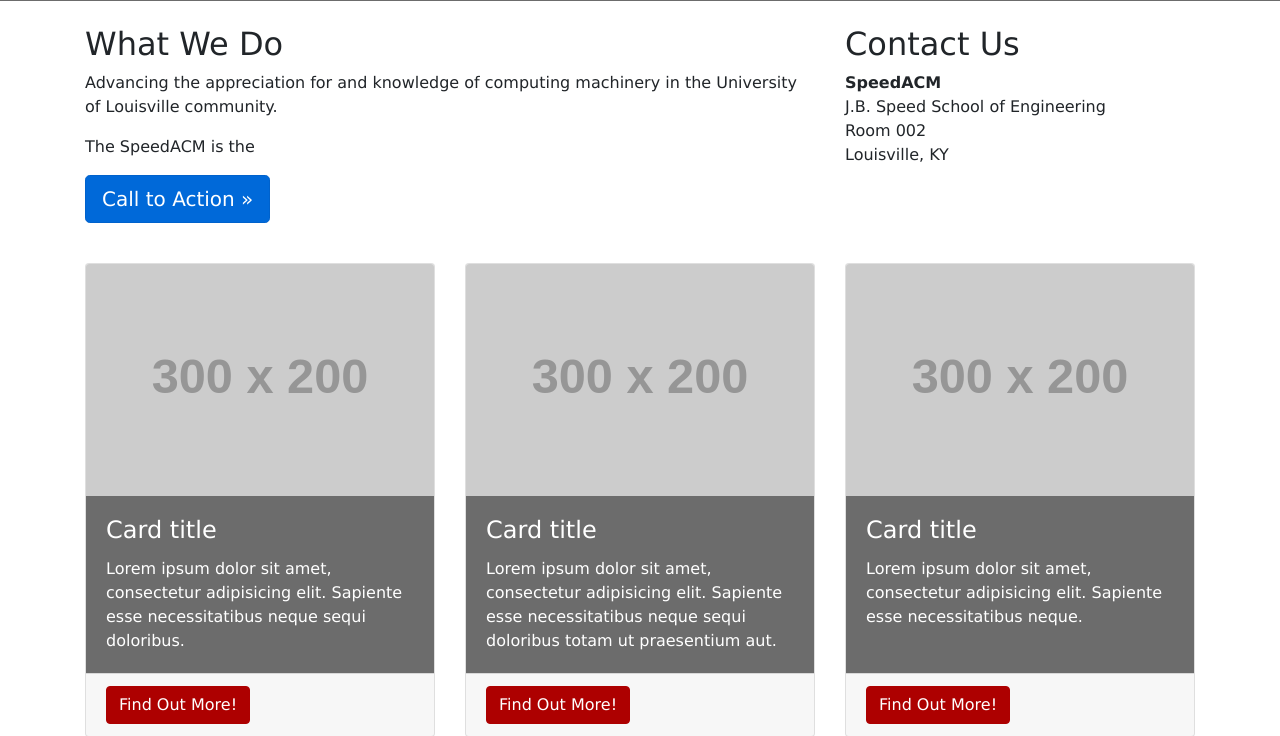
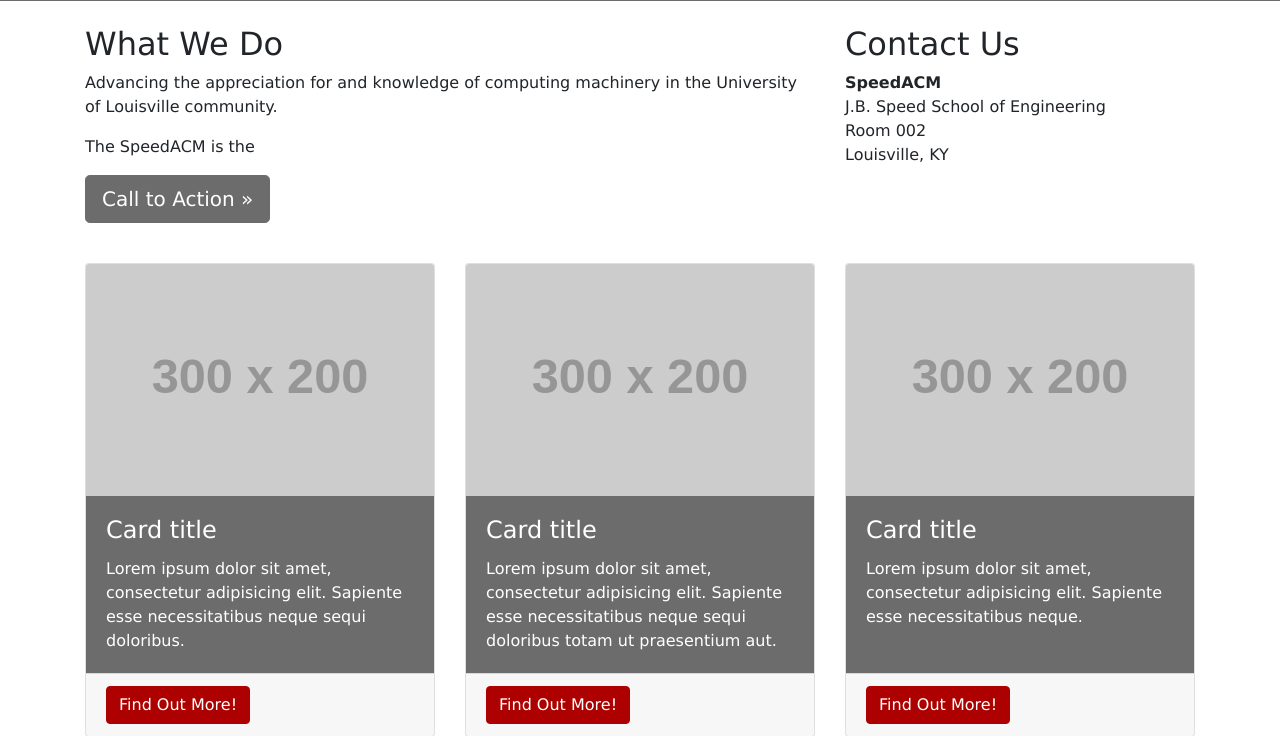
Before and after one commit to thault/SpeedACM-Web, a PHP site: page / in a window 1280 px wide, with the pointer over the restyled element. Shown: the part 455-1191 px from the top of the page. Run offline with PHP 8.4, Linux system fonts and the light colour scheme; grey boxes labelled with a size stand in for pictures from a placeholder-image service; some libraries are stand-ins or nearby versions.

Commit message:
btn updates
Changed the colors of the buttons

```diff
--- a/css/SIG.css
+++ b/css/SIG.css
@@ -37,3 +37,9 @@ p {
 h4 {
     color: white;
 }
+
+.btn-primary:hover {
+    color: #fff;
+    background-color: #6c6c6c;
+    border-color: #6c6c6c;
+}
--- a/css/home.css
+++ b/css/home.css
@@ -40,3 +40,9 @@ body {
 .card h4{
     color: white;
 }
+
+.btn-primary:hover {
+    color: #fff;
+    background-color: #6c6c6c;
+    border-color: #6c6c6c;
+}
```
